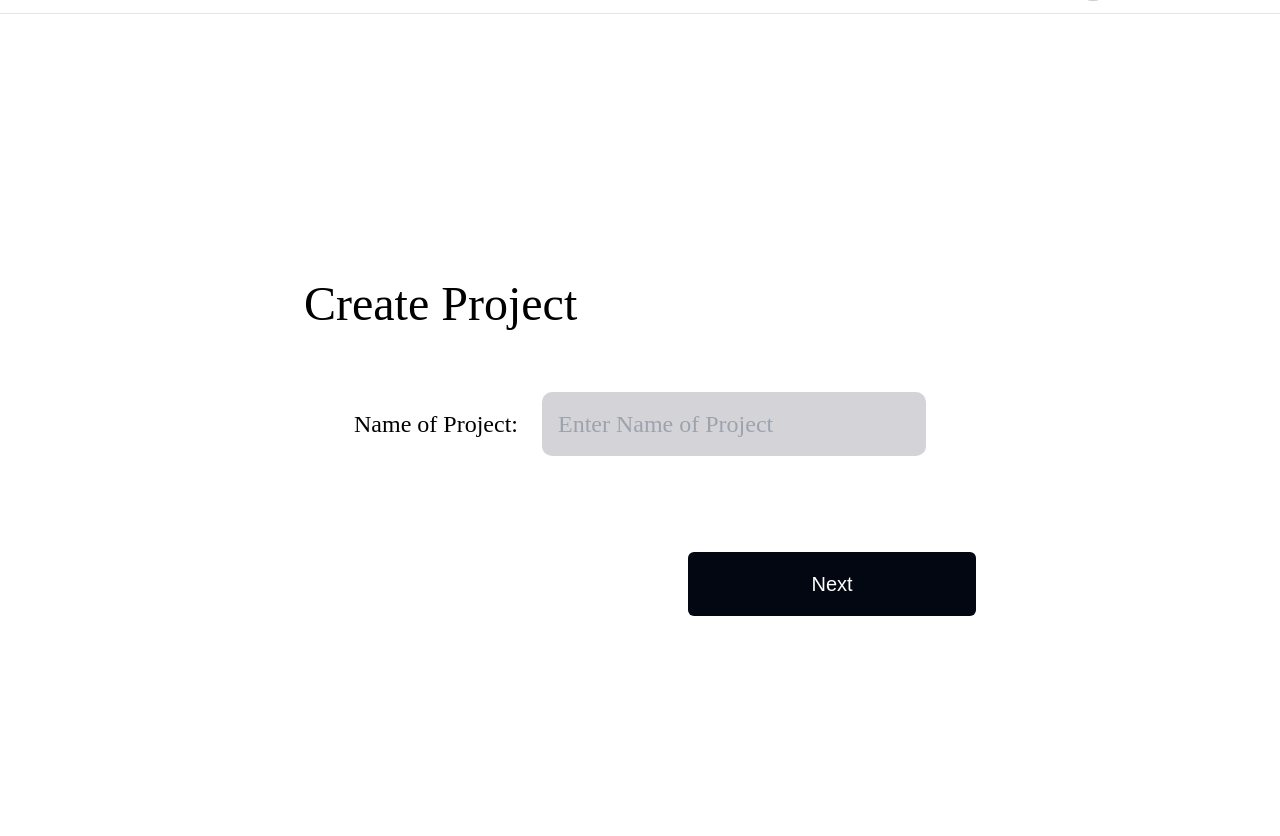
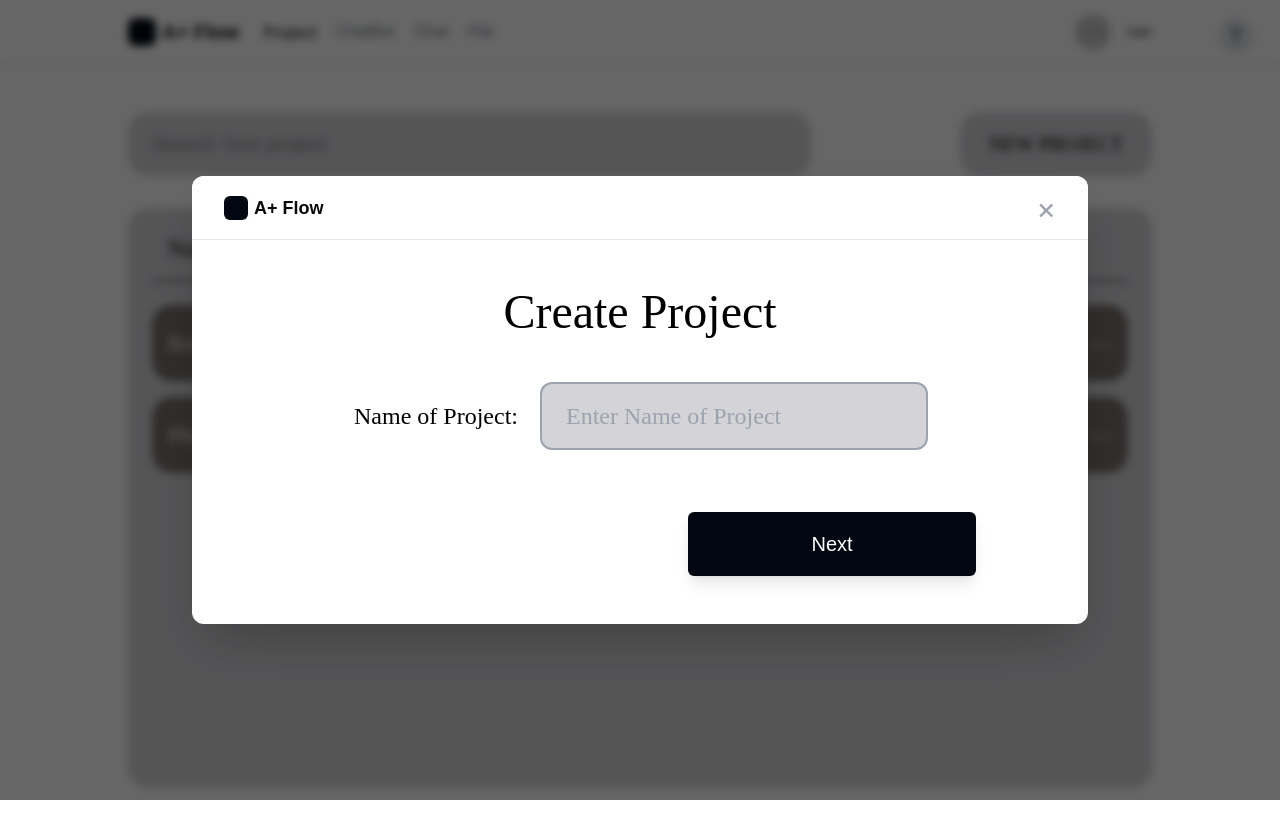
Before and after one commit to Dragonsize/TDTU_i3_app, a Next.js app: page /project in a window 1280 px wide. Both pictures are taken after a click on the button "NEW PROJECT". Before the commit the page ends 800 px from the top, so only its background shows below. Built offline with nearby package versions, Linux system fonts and the light colour scheme.

Commit message:
Update page.jsx

```diff
--- a/src/app/project/page.jsx
+++ b/src/app/project/page.jsx
@@ -5,41 +5,39 @@ export default function ProjectPage() {
   const [showModal, setShowModal] = useState(false);
   const [projectName, setProjectName] = useState("");
   return (
-    <div className="min-h-screen bg-white overflow-x-auto">
+    <div className="min-h-screen bg-white">
       {/* Header */}
-      <header className="w-full h-16 bg-white/60 border-b border-black/10 flex items-center px-32 pb-px">
-        <div className="w-full flex justify-between items-center">
-          {/* Logo and Nav */}
+      <header className="w-full h-16 bg-white/60 border-b border-black/10 flex items-center justify-between px-8 lg:px-32 sticky top-0 z-10 backdrop-blur-sm">
         <div className="flex items-center gap-6">
           <div className="flex items-center gap-1.5">
             <div className="w-7 h-7 bg-gray-950 rounded-lg"></div>
             <span className="text-neutral-950 text-xl font-bold font-['Arimo']">A+ Flow</span>
           </div>
-            <nav className="flex items-center gap-5 text-base text-gray-500">
-              <span className="font-['Inter']">Project</span>
-              <span className="font-['Arimo']">ChatBot</span>
-              <span className="font-['Arimo']">Chat</span>
-              <span className="font-['Arimo']">File</span>
+          <nav className="hidden md:flex items-center gap-5 text-base text-gray-500">
+            <span className="font-['Inter'] text-black font-medium">Project</span>
+            <span className="font-['Arimo'] hover:text-black cursor-pointer">ChatBot</span>
+            <span className="font-['Arimo'] hover:text-black cursor-pointer">Chat</span>
+            <span className="font-['Arimo'] hover:text-black cursor-pointer">File</span>
           </nav>
         </div>
-          {/* User Avatar Placeholder */}
         <div className="flex items-center gap-3.5">
-            <div className="w-10 h-10 rounded-full bg-gray-200 flex items-center justify-center text-lg font-bold text-gray-600 border-2 border-white">
-              <img className="w-10 h-10 rounded-full object-cover" src="https://placehold.co/41x41" alt="User" />
+          <div className="w-10 h-10 rounded-full bg-gray-200 flex items-center justify-center text-lg font-bold text-gray-600 border-2 border-white overflow-hidden">
+            <img className="w-full h-full object-cover" src="https://placehold.co/41x41" alt="User" />
           </div>
-            <div className="text-neutral-950 text-xs font-normal font-['Arimo']">User</div>
-          </div>
+          <div className="text-neutral-950 text-xs font-normal font-['Arimo'] hidden sm:block">User</div>
         </div>
       </header>
 
-      {/* Search Bar and New Project */}
-      <div className="relative max-w-[1440px] mx-auto">
-        <div className="absolute left-[100.92px] top-[168.85px] w-[1034px] h-16 bg-zinc-300 rounded-[20px]"></div>
-        <div className="absolute left-[127.55px] top-[190.08px] text-black/40 text-4xl font-normal font-['Arimo'] leading-4">Search Your project</div>
-        <div className="absolute left-[1148.90px] top-[163.12px] w-48 h-16 bg-zinc-300 rounded-[20px]"></div>
-        <div className="absolute left-[1148.90px] top-[163.12px] w-48 h-16 bg-zinc-300 rounded-[20px] flex items-center justify-center">
+      <main className="max-w-[1440px] mx-auto p-8 lg:px-32 py-12">
+        {/* Search and Action Bar */}
+        <div className="flex flex-col md:flex-row justify-between items-center gap-4 mb-8">
+          <div className="relative w-full md:w-2/3">
+            <div className="w-full h-16 bg-zinc-300 rounded-[20px] flex items-center px-6">
+              <span className="text-black/40 text-xl font-normal font-['Arimo']">Search Your project</span>
+            </div>
+          </div>
           <button
-            className="w-44 h-14 flex items-center justify-center text-black text-xl font-normal font-['IM_FELL_Great_Primer_SC'] bg-zinc-300 rounded-[20px] border border-gray-300 cursor-pointer hover:bg-zinc-400 transition"
+            className="w-full md:w-48 h-16 flex items-center justify-center text-black text-xl font-normal font-['IM_FELL_Great_Primer_SC'] bg-zinc-300 rounded-[20px] border border-gray-300 cursor-pointer hover:bg-zinc-400 transition shadow-sm"
             type="button"
             onClick={() => setShowModal(true)}
           >
@@ -47,104 +45,101 @@ export default function ProjectPage() {
           </button>
         </div>
 
-        {/* Modal for creating new project (updated to match sample) */}
+        {/* Project Table */}
+        <div className="bg-zinc-300 rounded-[20px] p-6 min-h-[580px]">
+          {/* Header Row */}
+          <div className="grid grid-cols-12 gap-4 mb-4 px-4 hidden md:grid">
+            <div className="col-span-4 text-black text-2xl font-normal font-['Habibi']">Name Project</div>
+            <div className="col-span-2 text-center text-black text-2xl font-normal font-['Habibi']">Day Create</div>
+            <div className="col-span-2 text-center text-black text-2xl font-normal font-['Habibi']">Status</div>
+            <div className="col-span-2 text-center text-black text-2xl font-normal font-['Habibi']">Deadline</div>
+            <div className="col-span-2"></div>
+          </div>
+
+          <div className="w-full h-px bg-black mb-6 hidden md:block"></div>
+
+          {/* Rows */}
+          <div className="space-y-4">
+            {/* Row 1 */}
+            <div className="bg-stone-500 rounded-[20px] p-4 grid grid-cols-1 md:grid-cols-12 gap-4 items-center text-white">
+              <div className="col-span-4 text-xl md:text-2xl font-normal font-['Habibi']">Robot Lau sàn</div>
+              <div className="col-span-2 text-center text-xl md:text-2xl font-normal font-['Habibi']">12/01/2026</div>
+              <div className="col-span-2 text-center text-xl md:text-2xl font-normal font-['Habibi']">In process</div>
+              <div className="col-span-2 text-center text-xl md:text-2xl font-normal font-['Habibi']">3</div>
+              <div className="col-span-2 flex justify-end items-center gap-4">
+                <button className="px-3.5 py-1.5 bg-black rounded-md text-white text-xs font-normal font-['Arimo'] hover:bg-gray-800">
+                  Manager Deadline
+                </button>
+                <button className="text-stone-200 text-2xl font-bold pb-2">...</button>
+              </div>
+            </div>
+
+            {/* Row 2 */}
+            <div className="bg-stone-500 rounded-[20px] p-4 grid grid-cols-1 md:grid-cols-12 gap-4 items-center text-white">
+              <div className="col-span-4 text-xl md:text-2xl font-normal font-['Habibi']">Phần mềm máy tính cầm tay</div>
+              <div className="col-span-2 text-center text-xl md:text-2xl font-normal font-['Habibi']">1/12/2025</div>
+              <div className="col-span-2 text-center text-xl md:text-2xl font-normal font-['Habibi']">In process</div>
+              <div className="col-span-2 text-center text-xl md:text-2xl font-normal font-['Habibi']">3</div>
+              <div className="col-span-2 flex justify-end items-center gap-4">
+                <button className="px-3.5 py-1.5 bg-black rounded-md text-white text-xs font-normal font-['Arimo'] hover:bg-gray-800">
+                  Manager Deadline
+                </button>
+                <button className="text-stone-200 text-2xl font-bold pb-2">...</button>
+              </div>
+            </div>
+          </div>
+        </div>
+      </main>
+
+      {/* Modal */}
       {showModal && (
-          <div className="fixed inset-0 z-50 flex items-center justify-center bg-black/40">
-            <div className="w-[1440px] h-[900px] relative bg-white overflow-hidden rounded-xl shadow-lg flex flex-col">
-              {/* Modal header bar */}
-              <div className="w-full h-16 px-32 pb-px bg-white/60 border-b border-black/10 flex items-center justify-between relative">
+        <div className="fixed inset-0 z-50 flex items-center justify-center bg-black/60 backdrop-blur-sm p-4">
+          <div className="w-full max-w-4xl bg-white rounded-xl shadow-2xl overflow-hidden flex flex-col max-h-[90vh]">
+            {/* Modal Header */}
+            <div className="h-16 px-8 bg-white border-b border-gray-200 flex items-center justify-between">
               <div className="flex items-center gap-1.5">
-                  <div className="w-7 h-7 bg-gray-950 rounded-lg"></div>
-                  <span className="text-neutral-950 text-xl font-bold font-['Arimo']">A+ Flow</span>
-                </div>
-                <nav className="flex items-center gap-5 text-base text-gray-500">
-                  <span className="font-['Inter']">Project</span>
-                  <span className="font-['Arimo']">ChatBot</span>
-                  <span className="font-['Arimo']">Chat</span>
-                  <span className="font-['Arimo']">File</span>
-                </nav>
-                <div className="flex items-center gap-3.5">
-                  <div className="w-10 h-10 rounded-full bg-gray-200 flex items-center justify-center text-lg font-bold text-gray-600 border-2 border-white">
-                    <img className="w-10 h-10 rounded-full object-cover" src="https://placehold.co/41x41" alt="User" />
-                  </div>
-                  <div className="text-neutral-950 text-xs font-normal font-['Arimo']">User</div>
+                <div className="w-6 h-6 bg-gray-950 rounded-md"></div>
+                <span className="text-neutral-950 text-lg font-bold font-['Arimo']">A+ Flow</span>
               </div>
               <button
-                  className="absolute top-4 right-4 text-2xl text-gray-400 hover:text-gray-700 z-10"
+                className="text-3xl text-gray-400 hover:text-gray-700 leading-none"
                 onClick={() => setShowModal(false)}
-                  aria-label="Close"
               >
-                  ×
+                &times;
               </button>
             </div>
-              {/* Modal Title */}
-              <div className="flex-1 flex flex-col justify-center items-center relative">
-                <div className="w-full max-w-2xl mx-auto">
-                  <div className="text-black text-5xl font-normal font-['IM_FELL_Great_Primer_SC'] mb-16 mt-8">Create Project</div>
+
+            {/* Modal Content */}
+            <div className="flex-1 p-12 flex flex-col items-center justify-center">
+              <h2 className="text-black text-4xl md:text-5xl font-normal font-['IM_FELL_Great_Primer_SC'] mb-12 text-center">Create Project</h2>
               <form
-                    className="flex flex-col items-center gap-8"
+                className="w-full max-w-2xl flex flex-col gap-8"
                 onSubmit={e => { e.preventDefault(); setShowModal(false); }}
               >
-                    <div className="flex flex-row items-center gap-6 w-full justify-center">
+                <div className="flex flex-col md:flex-row items-center gap-6 justify-center">
                   <label htmlFor="projectName" className="text-black text-2xl font-normal font-['Habibi'] whitespace-nowrap">Name of Project:</label>
                   <input
                     id="projectName"
-                        className="w-96 h-16 bg-zinc-300 rounded-[10px] px-4 text-2xl font-normal font-['Habibi'] text-stone-600 focus:outline-none"
+                    className="w-full md:w-96 h-16 bg-zinc-300 rounded-[10px] px-6 text-2xl font-normal font-['Habibi'] text-stone-800 focus:outline-none focus:ring-2 focus:ring-gray-400"
                     placeholder="Enter Name of Project"
                     value={projectName}
                     onChange={e => setProjectName(e.target.value)}
                     autoFocus
                   />
                 </div>
+                <div className="flex justify-end mt-8">
                   <button
                     type="submit"
-                      className="w-72 h-16 bg-gray-950 rounded-md flex items-center justify-center mt-16 ml-auto text-white text-xl font-normal font-['Arimo'] hover:bg-gray-800 transition"
+                    className="w-full md:w-72 h-16 bg-gray-950 rounded-md flex items-center justify-center text-white text-xl font-normal font-['Arimo'] hover:bg-gray-800 transition shadow-lg"
                   >
                     Next
                   </button>
+                </div>
               </form>
             </div>
           </div>
         </div>
-          </div>
       )}
-
-        {/* Table Headers */}
-        <div className="absolute left-[138px] top-[272px] w-[1177px] h-16 bg-white rounded-[20px]"></div>
-        <div className="absolute left-[168px] top-[288px] text-black text-2xl font-normal font-['Habibi']">Name Project</div>
-        <div className="absolute left-[516px] top-[288px] text-black text-2xl font-normal font-['Habibi']">Day Create</div>
-        <div className="absolute left-[706px] top-[288px] text-black text-2xl font-normal font-['Habibi']">Status</div>
-        <div className="absolute left-[855px] top-[288px] text-black text-2xl font-normal font-['Habibi']">Deadline</div>
-
-        {/* Table Divider */}
-        <div className="absolute left-[101.35px] top-[247.84px] w-[1235px] h-0 outline outline-1 outline-offset-[-0.5px] outline-black"></div>
-
-        {/* Project Rows */}
-        {/* Row 1 */}
-        <div className="absolute left-[138px] top-[364px] w-[1165px] h-16 bg-stone-500 rounded-[20px]"></div>
-        <div className="absolute left-[114px] top-[383px] w-60 text-center text-white text-2xl font-normal font-['Habibi']">Robot Lau sàn</div>
-        <div className="absolute left-[478px] top-[383px] w-60 text-center text-white text-2xl font-normal font-['Habibi']">12/01/2026</div>
-        <div className="absolute left-[634px] top-[383px] w-60 text-center text-white text-2xl font-normal font-['Habibi']">In process</div>
-        <div className="absolute left-[783px] top-[383px] w-60 text-center text-white text-2xl font-normal font-['Habibi']">3</div>
-        <div className="absolute left-[1119px] top-[383px] w-28 h-8 px-3.5 py-1.5 bg-black rounded-md flex items-center justify-center">
-          <div className="text-white text-xs font-normal font-['Arimo']">Manager Deadline</div>
-        </div>
-        <div className="absolute left-[1245px] top-[356px] w-9 text-center text-stone-200 text-5xl font-normal font-['IM_FELL_Great_Primer_SC']">...</div>
-
-        {/* Row 2 */}
-        <div className="absolute left-[138px] top-[466px] w-[1165px] h-16 bg-stone-500 rounded-[20px]"></div>
-        <div className="absolute left-[138px] top-[485px] w-80 text-center text-white text-2xl font-normal font-['Habibi']">Phần mềm máy tính cầm tay</div>
-        <div className="absolute left-[478px] top-[485px] w-60 text-center text-white text-2xl font-normal font-['Habibi']">1/12/2025</div>
-        <div className="absolute left-[634px] top-[485px] w-60 text-center text-white text-2xl font-normal font-['Habibi']">In process</div>
-        <div className="absolute left-[783px] top-[485px] w-60 text-center text-white text-2xl font-normal font-['Habibi']">3</div>
-        <div className="absolute left-[1119px] top-[484px] w-28 h-8 px-3.5 py-1.5 bg-black rounded-md flex items-center justify-center">
-          <div className="text-white text-xs font-normal font-['Arimo']">Manager Deadline</div>
-        </div>
-        <div className="absolute left-[1249px] top-[461px] w-9 text-center text-stone-200 text-5xl font-normal font-['IM_FELL_Great_Primer_SC']">...</div>
-
-        {/* Main Table BG */}
-        <div className="absolute left-[101.41px] top-[258.84px] w-[1235px] h-[580px] bg-zinc-300 rounded-[20px]"></div>
-      </div>
     </div>
   );
 }
```
Lines whose indentation alone changed are shown as unchanged.
